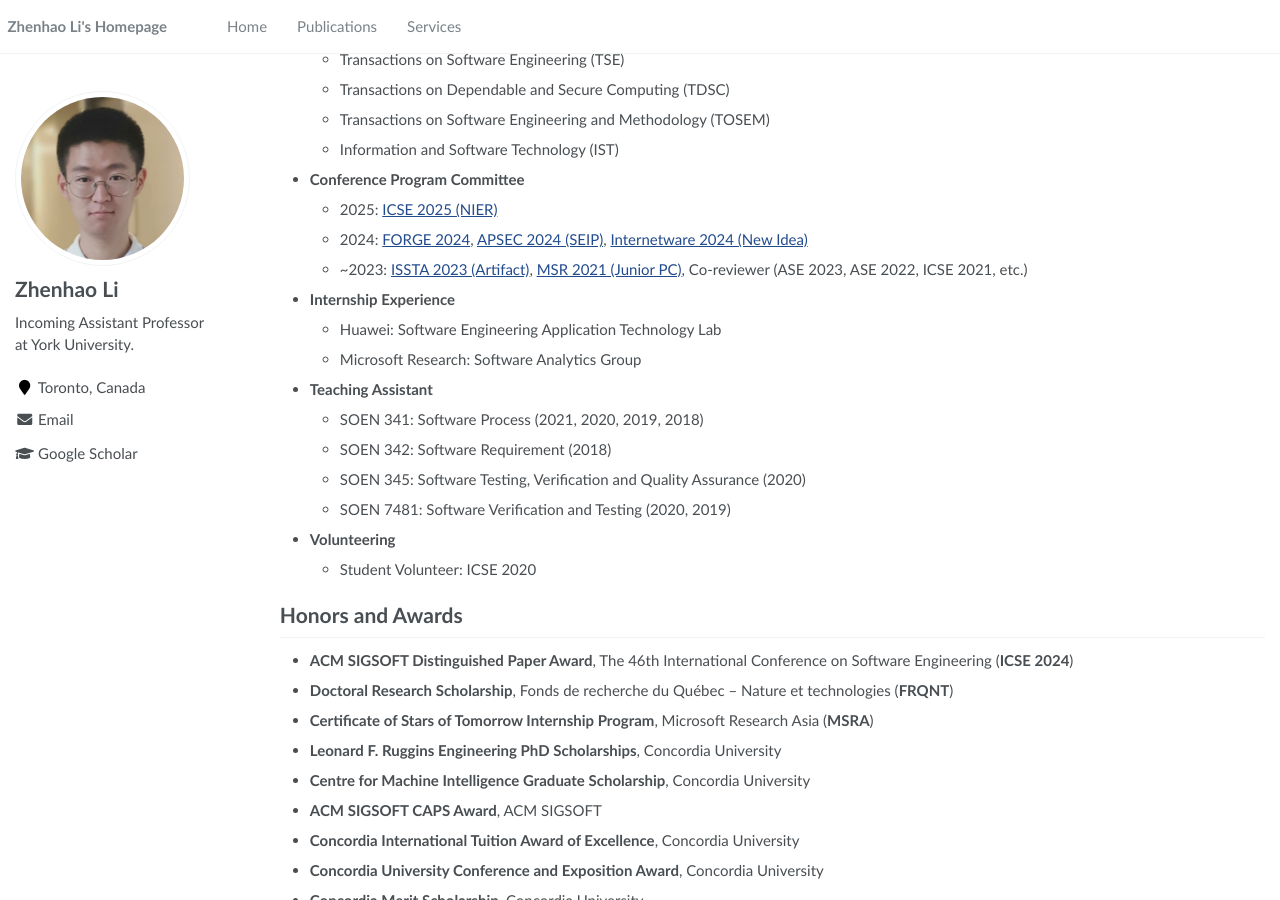
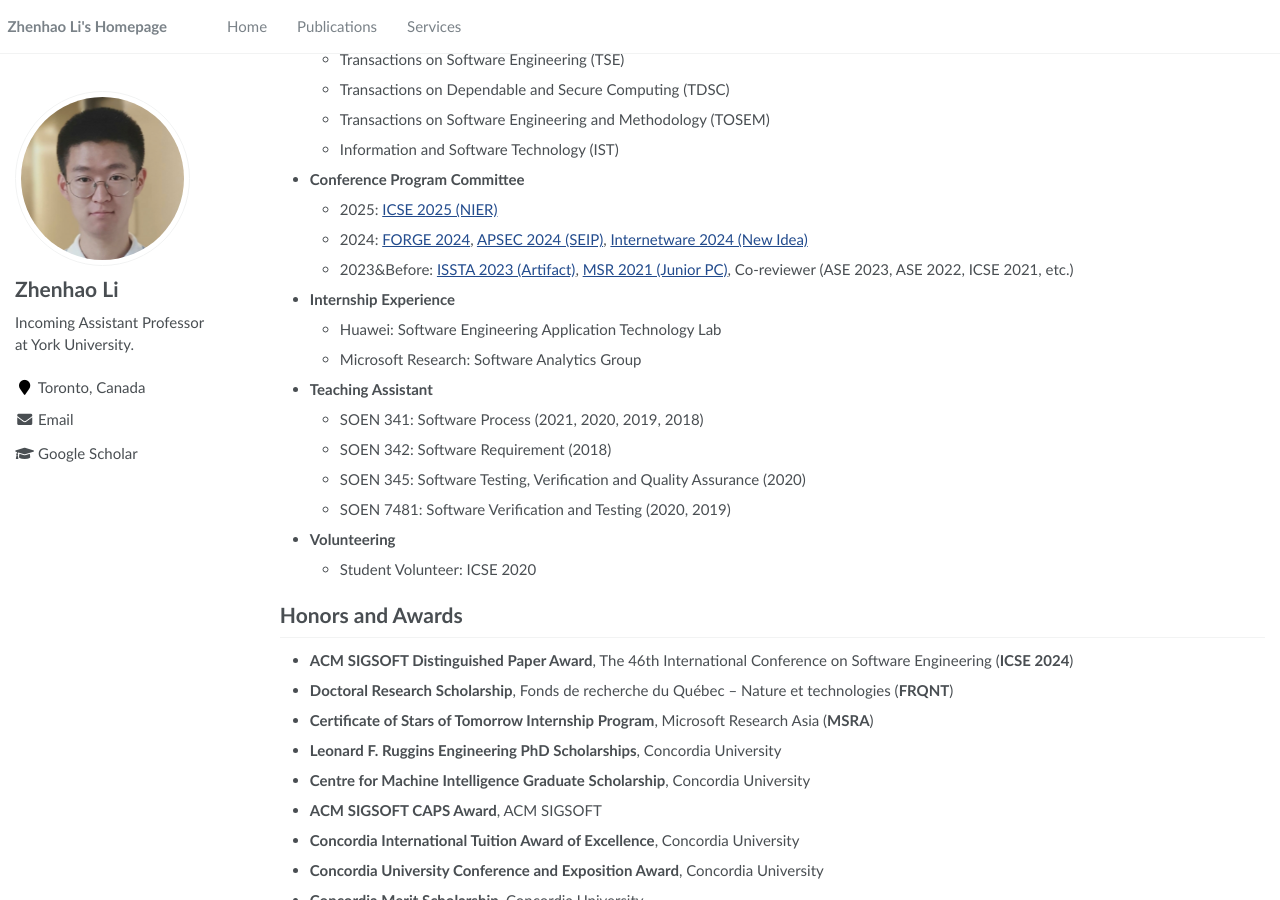
Before and after one commit to ginolzh/ginolzh.github.io, a Jekyll site: the page built from _pages/about.md, in a window 1280 px wide and 900 px high, scrolled down 1539 px. Built offline with Jekyll 4.4.1, drawn with Linux system fonts in a browser that asks for light colours.

Commit message:
Update about.md

```diff
--- a/_pages/about.md
+++ b/_pages/about.md
@@ -86,7 +86,7 @@
 * **Conference Program Committee**
   * 2025: [ICSE 2025 (NIER)](https://conf.researchr.org/track/icse-2025/icse-2025-nier)
   * 2024: [FORGE 2024](https://conf.researchr.org/track/forge-2024/forge-2024-papers), [APSEC 2024 (SEIP)](https://conf.researchr.org/track/apsec-2024/apsec-2024-software-engineering-in-practice), [Internetware 2024 (New Idea)](https://conf.researchr.org/track/internetware-2024/internetware-2024-new-idea-track)
-  * ~2023: [ISSTA 2023 (Artifact)](https://conf.researchr.org/track/issta-2023/issta-2023-artifact-evaluation), [MSR 2021 (Junior PC)](https://2021.msrconf.org/committee/msr-2021-shadow-pc-shadow-pc-committee), Co-reviewer (ASE 2023, ASE 2022, ICSE 2021, etc.)
+  * 2023&Before: [ISSTA 2023 (Artifact)](https://conf.researchr.org/track/issta-2023/issta-2023-artifact-evaluation), [MSR 2021 (Junior PC)](https://2021.msrconf.org/committee/msr-2021-shadow-pc-shadow-pc-committee), Co-reviewer (ASE 2023, ASE 2022, ICSE 2021, etc.)
 * **Internship Experience**
   * Huawei: Software Engineering Application Technology Lab
   * Microsoft Research: Software Analytics Group
```
